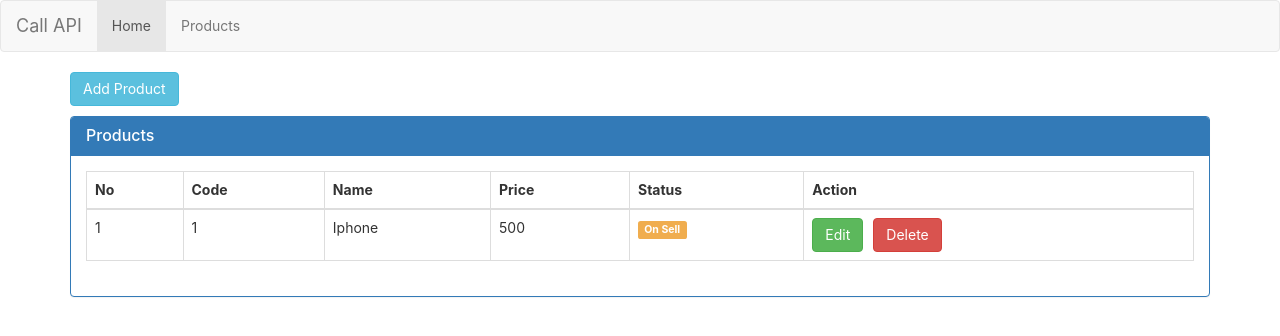
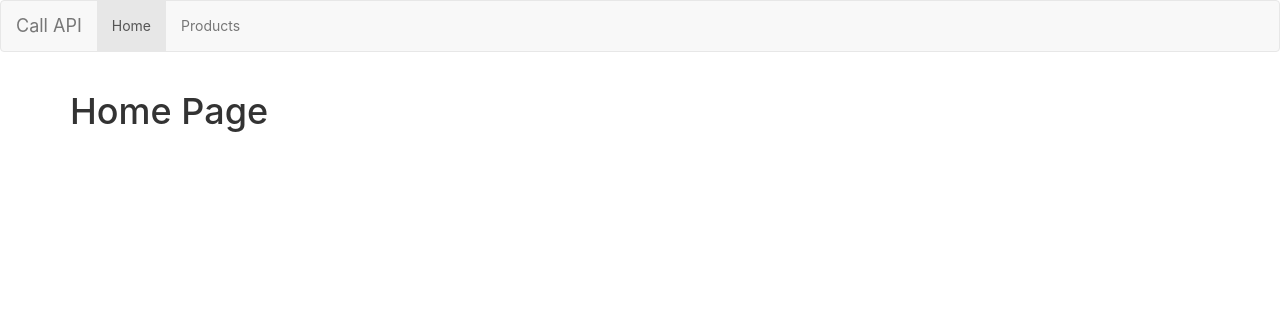
Before and after one commit to quangnguyen90/my_products_reactjs, a React (Create React App) app: page / in a window 1280 px wide. Shown: the top 336 px of the page. Built offline with nearby package versions, Linux system fonts and the light colour scheme.

Commit message:
3.1- React router for HomePage|NotFoundPage

```diff
--- a/src/App.js
+++ b/src/App.js
@@ -1,22 +1,47 @@
-import React from 'react';
+import React, { Component } from 'react';
+import { Route, Switch, BrowserRouter as Router } from 'react-router-dom';
 import './App.css';
 import Menu from './components/Menu/Menu';
 import ProductList from './components/ProductList/ProductList';
+import routes from './routes';
 
-function App() {
+class App extends Component {
+  render() {
     return (
+      <Router>
         <div>
           <Menu />
           <div className="container">
             <div className="row">
-          <div className="col-xs-12 col-sm-12 col-md-12 col-lg-12">
+              {/* <div className="col-xs-12 col-sm-12 col-md-12 col-lg-12">
                 <button type="button" className="btn btn-info mb-10">Add Product</button>
                 <ProductList />
+              </div> */}
+
+              {this.showContentMenus(routes)}
             </div>
           </div>
         </div>
-    </div>
+      </Router>
     );
   }
 
+  showContentMenus = (routes) => {
+    var result = null;
+    if (routes.length > 0) {
+      result = routes.map((route, index) => {
+        return (
+          <Route
+            key={index}
+            path={route.path}
+            exact={route.exact}
+            component={route.main}
+          />
+        );
+      });
+    }
+    return <Switch>{result}</Switch>
+  }
+}
+
 export default App;
--- /dev/null
+++ b/src/pages/HomePage/HomePage.js
@@ -0,0 +1,24 @@
+import React, { Component } from 'react';
+
+class HomePage extends Component {
+    constructor(props) {
+        super(props);
+
+        this.state = {};
+
+    }
+
+    render() {
+        return (
+            <div className="container">
+                <h1>Home Page</h1>
+            </div>
+        );
+    }
+}
+
+HomePage.propTypes = {
+
+};
+
+export default HomePage;
--- /dev/null
+++ b/src/pages/NotFoundPage/NotFoundPage.js
@@ -0,0 +1,27 @@
+import React, { Component } from 'react';
+
+class NotFoundPage extends Component {
+    constructor(props) {
+        super(props);
+
+        this.state = {};
+
+    }
+
+    render() {
+        return (
+            <div className="container">
+                <div className="alert alert-warning">
+                    <button type="button" className="close" data-dismiss="alert" aria-hidden="true">&times;</button>
+                    <strong>404 Page Not Found</strong>
+                </div>
+            </div >
+        );
+    }
+}
+
+NotFoundPage.propTypes = {
+
+};
+
+export default NotFoundPage;
--- a/src/routes.js
+++ b/src/routes.js
@@ -0,0 +1,20 @@
+import React from 'react';
+import HomePage from './pages/HomePage/HomePage';
+import NotFoundPage from './pages/NotFoundPage/NotFoundPage';
+
+
+const routes = [
+    {
+        path: '/',
+        exact: true,
+        main: () => <HomePage />
+    },
+    {
+        path: '',
+        exact: false,
+        main: () => <NotFoundPage />
+    },
+];
+
+
+export default routes;
```
Lines whose indentation alone changed are shown as unchanged.
